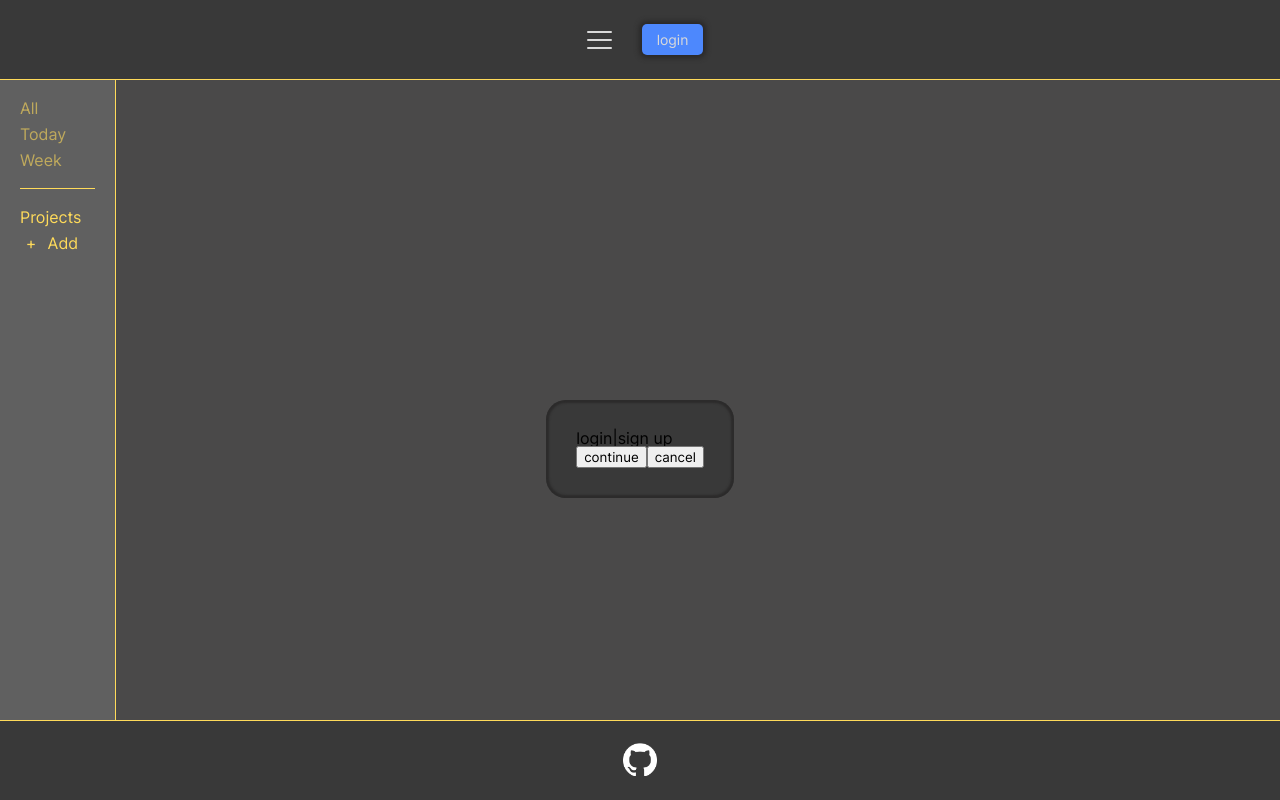
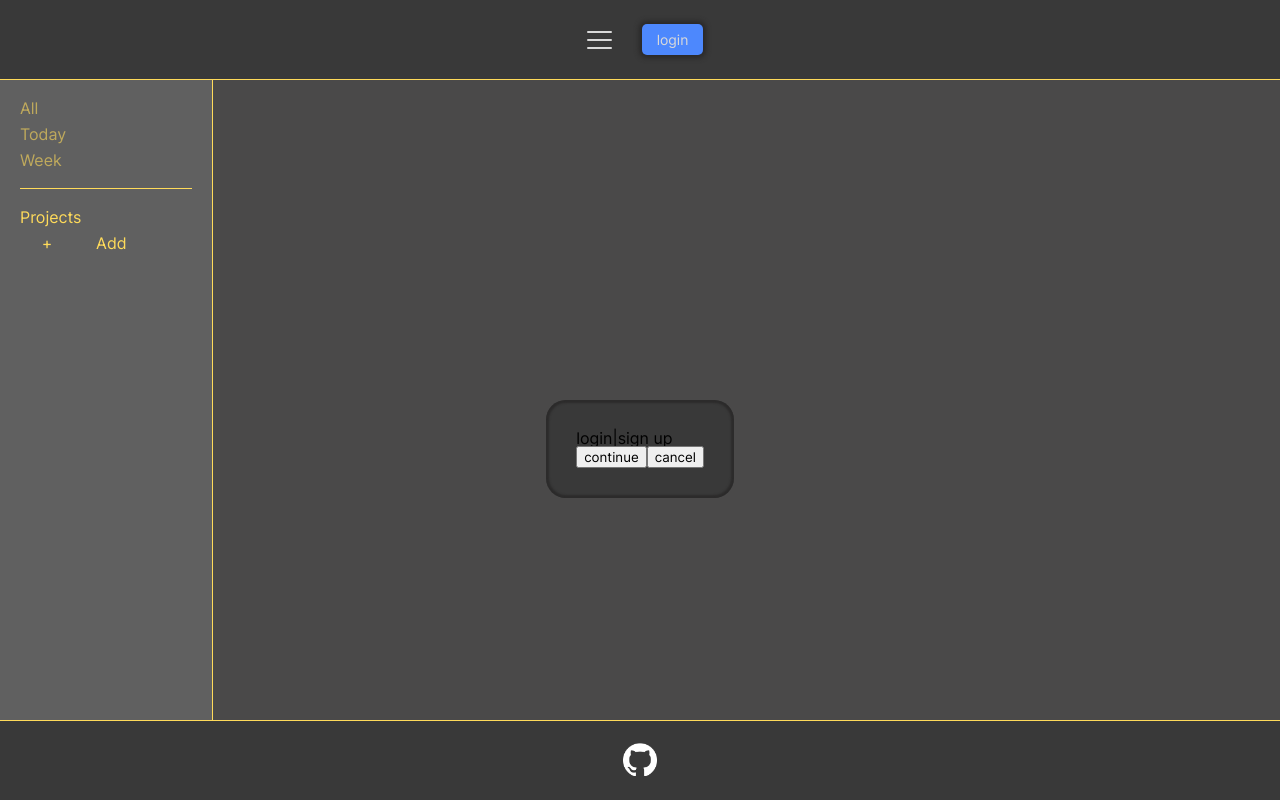
Before and after one commit to j-mcQueen/tasklister, a React (Create React App) app: page / in a window 1280 px wide. Built offline with nearby package versions, Linux system fonts and the light colour scheme; the HTML template or start-up script is replaced by a standard one.

Commit message:
Adjust columns on .App

```diff
--- a/src/App.css
+++ b/src/App.css
@@ -16,7 +16,7 @@
     "header header"
     "sidebar content"
     "footer footer";
-  grid-template-columns: 0.5fr 5fr;
+  grid-template-columns: 1fr 5fr;
   grid-template-rows: 0.5fr 4fr 0.5fr;
   height: 100vh;
 }
```
